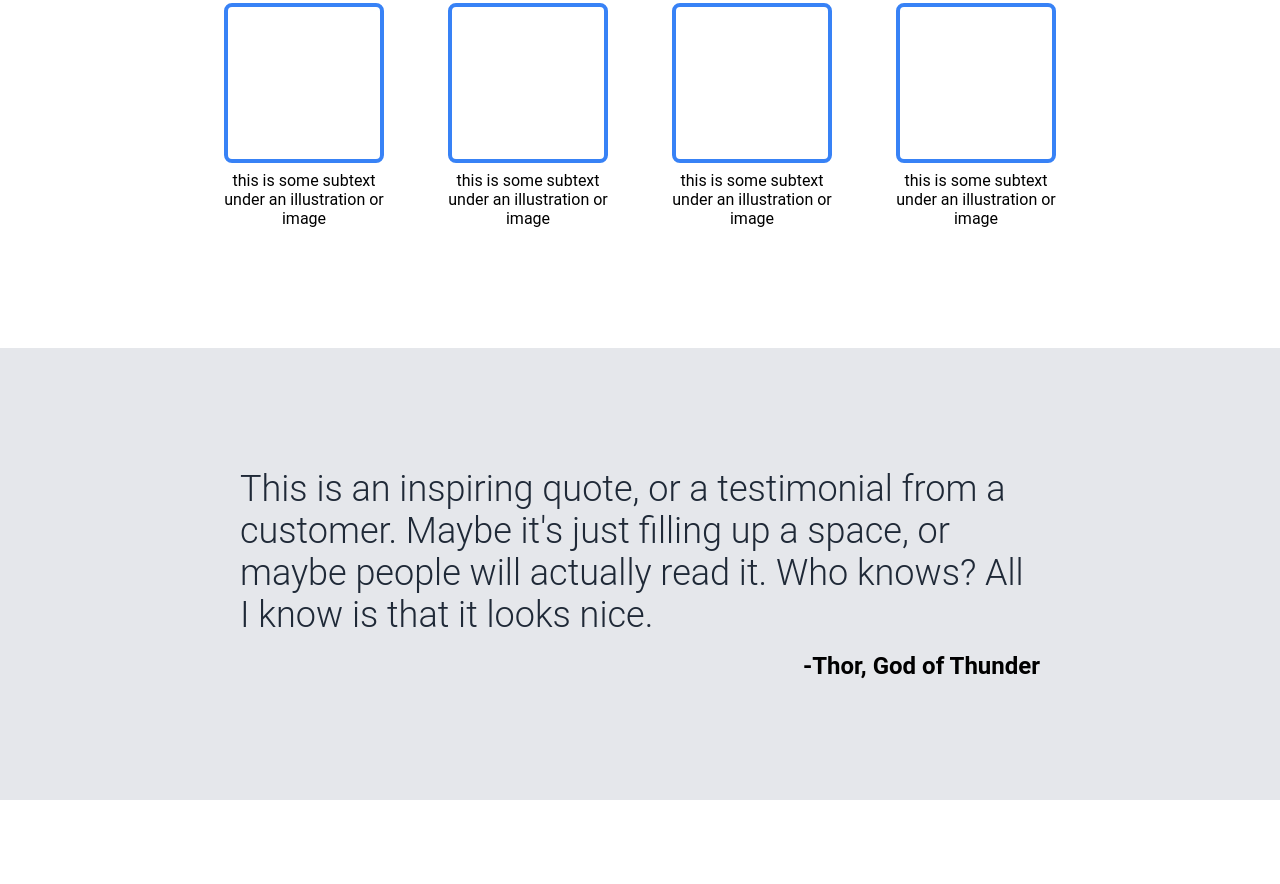
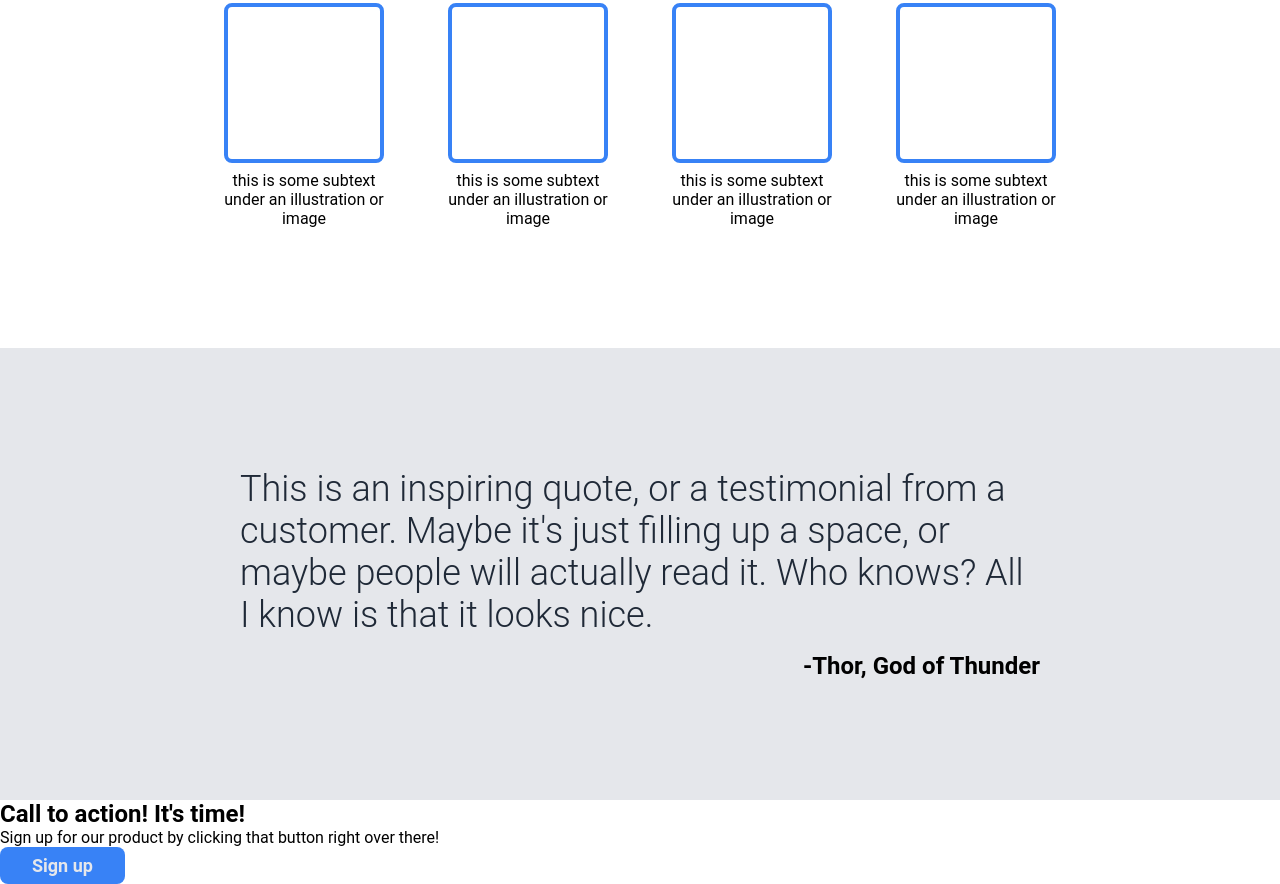
Before and after one commit to SpeakBoy/odin-landing-page, a plain HTML site: page index.html in a window 1280 px wide. Shown: the part 633-1517 px from the top of the page. Before the commit the page ends 1433 px from the top, so only its background shows below. Drawn offline with Linux system fonts and the light colour scheme.

Commit message:
Add structure for call-to-action section

```diff
--- a/index.html
+++ b/index.html
@@ -70,5 +70,17 @@
                 </p>
             </div>
         </div>
+        <div class="call-to-action">
+            <div class="call-to-action-container">
+                <div class="call-to-action-left">
+                    <h2 class="call-to-action-header">Call to action! It's time!</h2>
+                    <p class="call-to-action-text">
+                        Sign up for our product by clicking
+                        that button right over there!
+                    </p>
+                </div>
+                <button class="call-to-action-button">Sign up</button>
+            </div>
+        </div>
     </body>
 </html>
```
